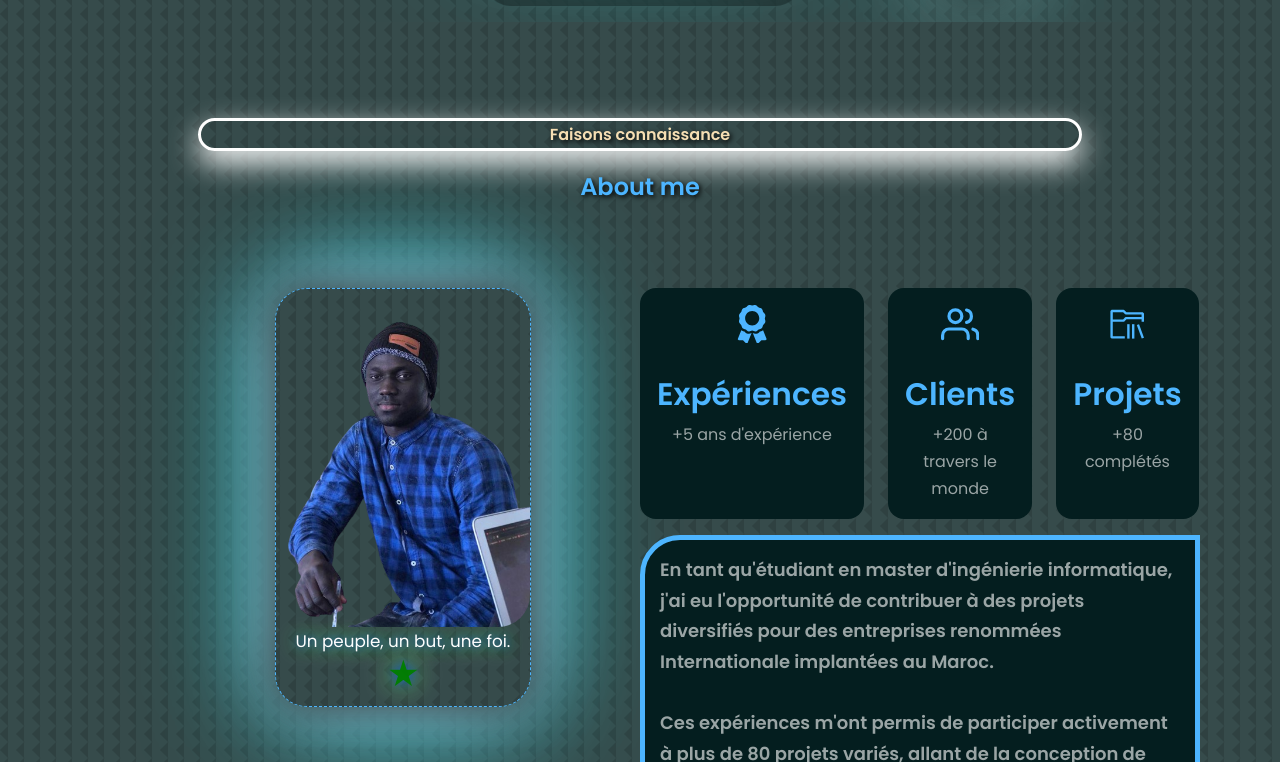
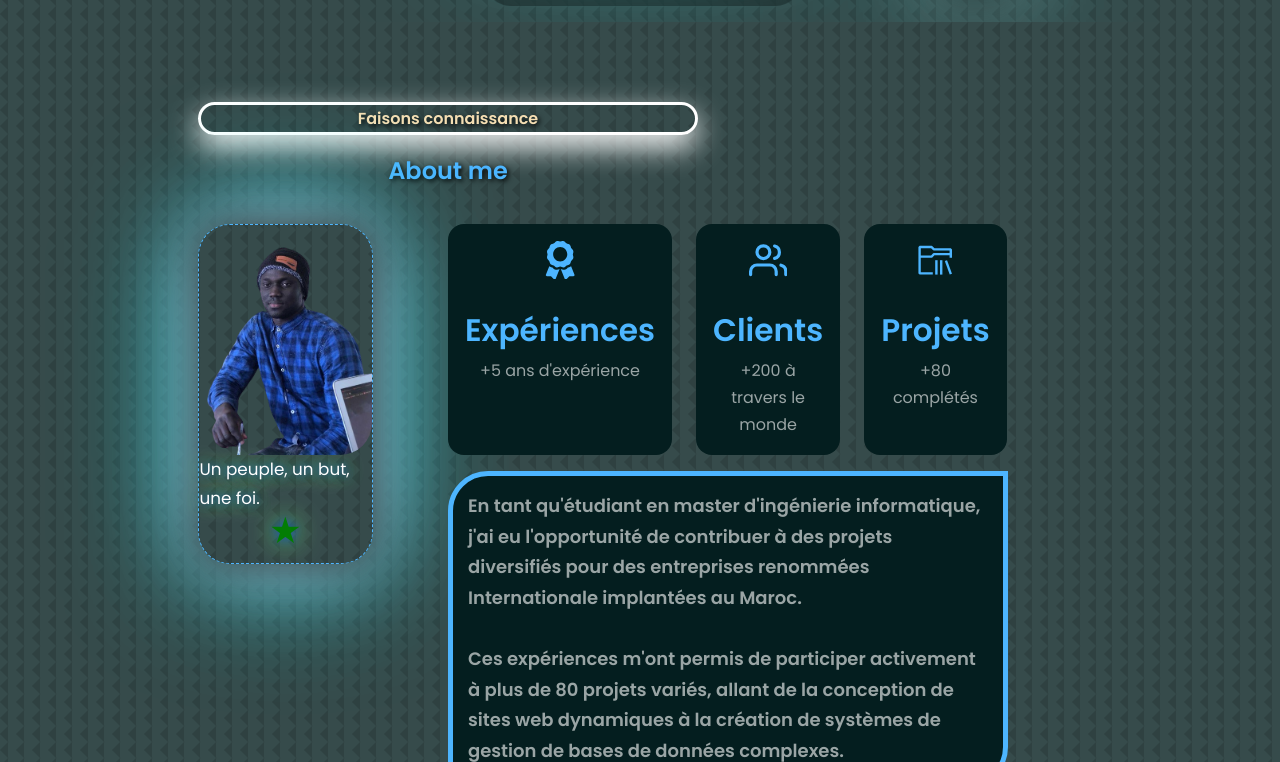
Before and after one commit to Mouhamed1003/keenprogrammer.com, a React (Create React App) app: page / in a window 1280 px wide. Shown: the part 778-1540 px from the top of the page. Built offline with nearby package versions, Linux system fonts and the light colour scheme.

Commit message:
Update a_propos.css

```diff
--- a/src/components/a_propos/a_propos.css
+++ b/src/components/a_propos/a_propos.css
@@ -1,18 +1,18 @@
 section {
-    margin-top: 4rem;
+    margin-top: 2rem;
 }
 .permettre-selection {
     user-select: none; /* Empêche la sélection de texte sur tout le corps de la page */
 }
 
 .apropos {
-    padding-top: 2rem;
+    padding-top: 1rem;
     user-select: none; /* Empêche la sélection de texte sur tout le corps de la page */
-
+    width: 70%;
 }
 #apropos h2 {
     margin-top: 1rem;
-    margin-bottom: 5rem;
+    margin-bottom: 2rem;
     text-shadow: 2px 2px 5px black;
 }
 .apropos h5 {
```
